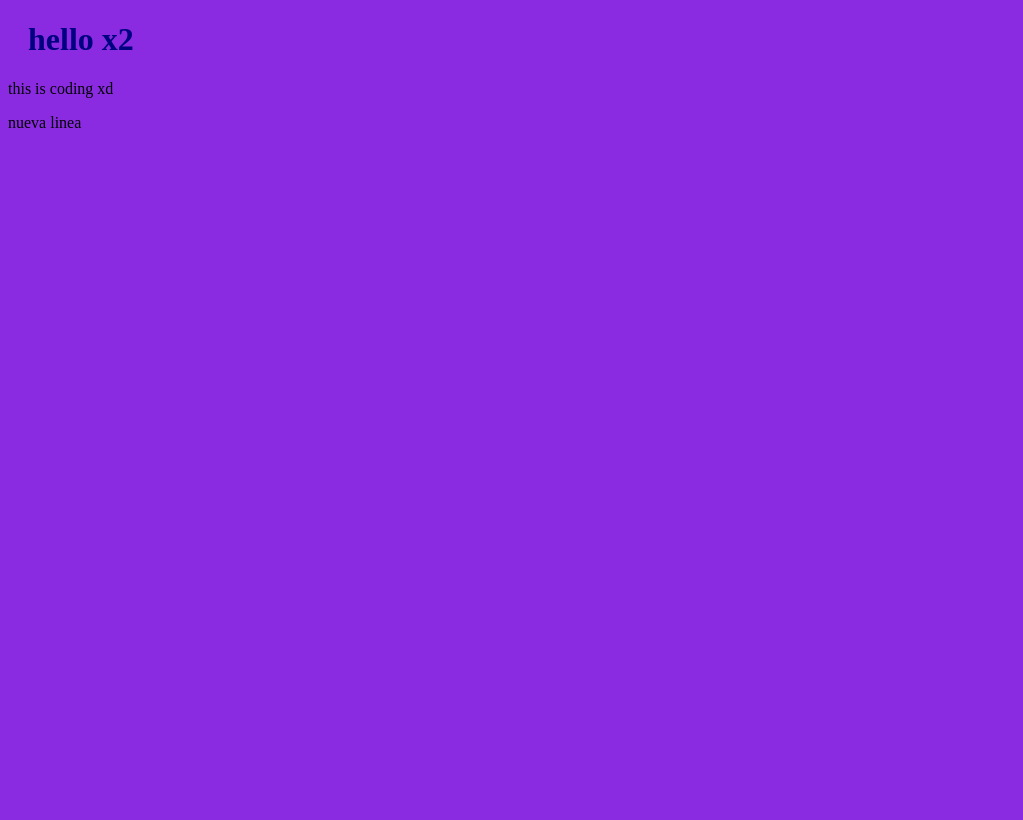
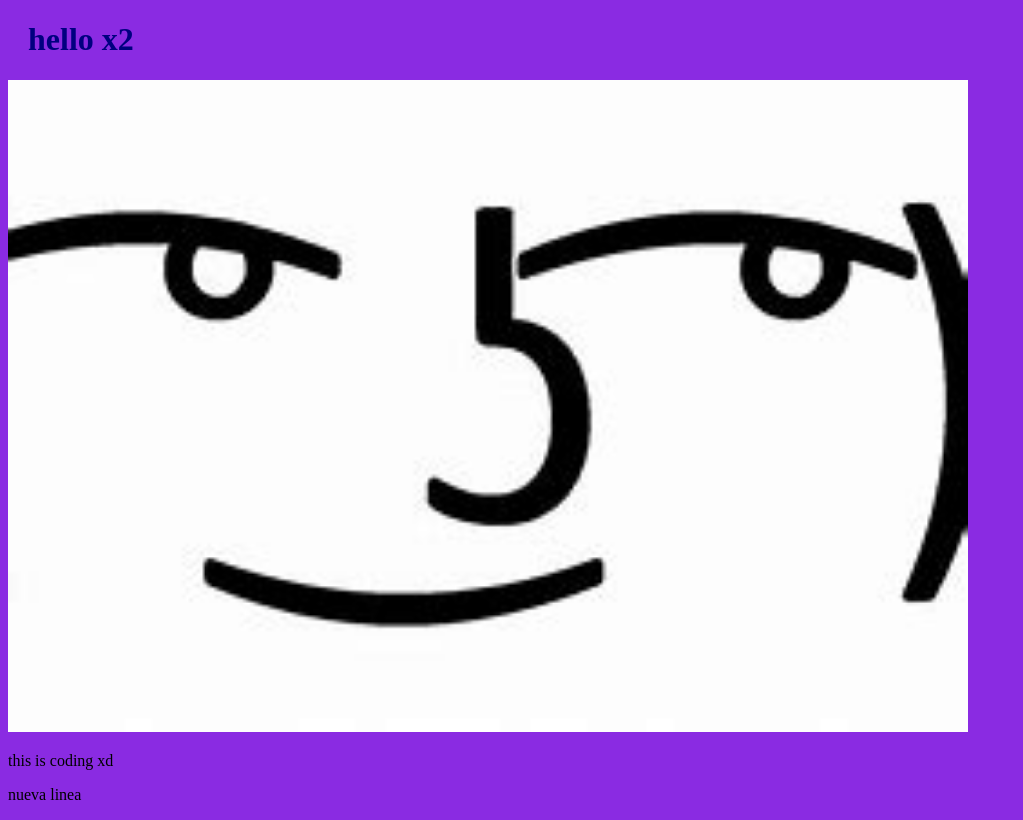
Before and after one commit to Ricky-pok/prueba-git, a plain HTML site: page index.html in a window 1280 px wide. Shown: the whole page, without its empty margins (0-1023 px from the left). Drawn offline with Linux system fonts and the light colour scheme.

Commit message:
lenny face

```diff
--- a/index.html
+++ b/index.html
@@ -6,6 +6,8 @@
     </head>
     <body>
 <h1> hello x2 </h1>
+<div><img src="images/OIP.jpeg" alt="Hello World from Space"
+    style="width:100%;max-width:960px"></div>
 <p>this is coding xd </p>
 <p>
     nueva linea
```
Also changed, not shown: images/OIP.jpeg (added).
